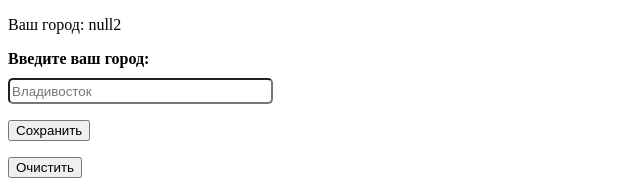
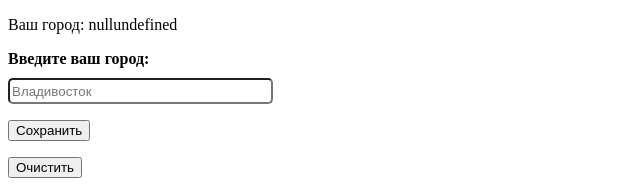
Before and after one commit to soloviev330/C3, a plain HTML site: page index.html in a window 1280 px wide. Shown: the top 191 px of the page, 0-640 px from the left. Drawn offline with Linux system fonts and the light colour scheme.

Commit message:
Update index.html

```diff
--- a/index.html
+++ b/index.html
@@ -41,11 +41,23 @@ localStorage.setItem('test2', "World")
 
 console.log(localStorage.getItem('test2'));
 
+
+
+//получаем значение города из куки
+const getCookie = (name) => {
+    let matches = document.cookie.match(new RegExp(
+        "(?:^|; )" + name.replace(/([\.$?*|{}\(\)\[\]\\\/\+^])/g, '\\$1') + "=([^;]*)"
+    ));
+    return matches ? decodeURIComponent(matches[1]).trim() : undefined;
+}
+
+console.log(getCookie("city2"))
+
 // Выгружаем ранее сохраненные значения и состояния
 	city.value = localStorage.getItem('city');
 	save.style = localStorage.getItem('save');
 	clear.style = localStorage.getItem('clear');
-	newCity.innerHTML = "Ваш город: " + localStorage.getItem('city') + "2 ";
+	newCity.innerHTML = "Ваш город: " + localStorage.getItem('city') + getCookie("city2");
 
 
 	if (localStorage.getItem("disable_button") == "false") {
@@ -68,6 +80,7 @@ console.log(localStorage.getItem('test2'));
 
 	save.onclick = () => {
 		localStorage.setItem('city', city.value)
+		document.cookie = "city2=city.value";
 		localStorage.setItem('save', save.style = 'display: none')
 		localStorage.setItem('clear', clear.style='display: true')
 		newCity.innerHTML = "Ваш город: " + city.value
```
